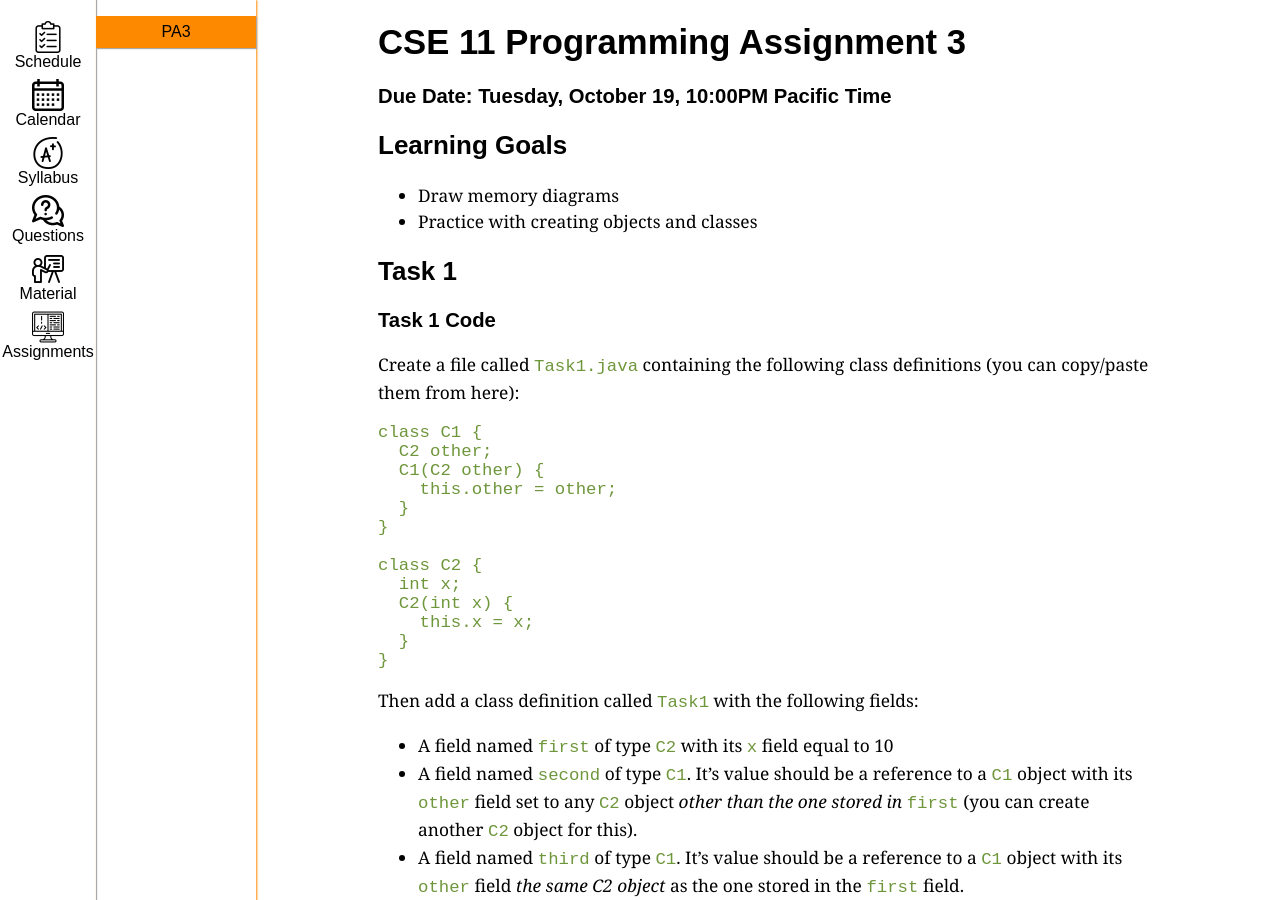
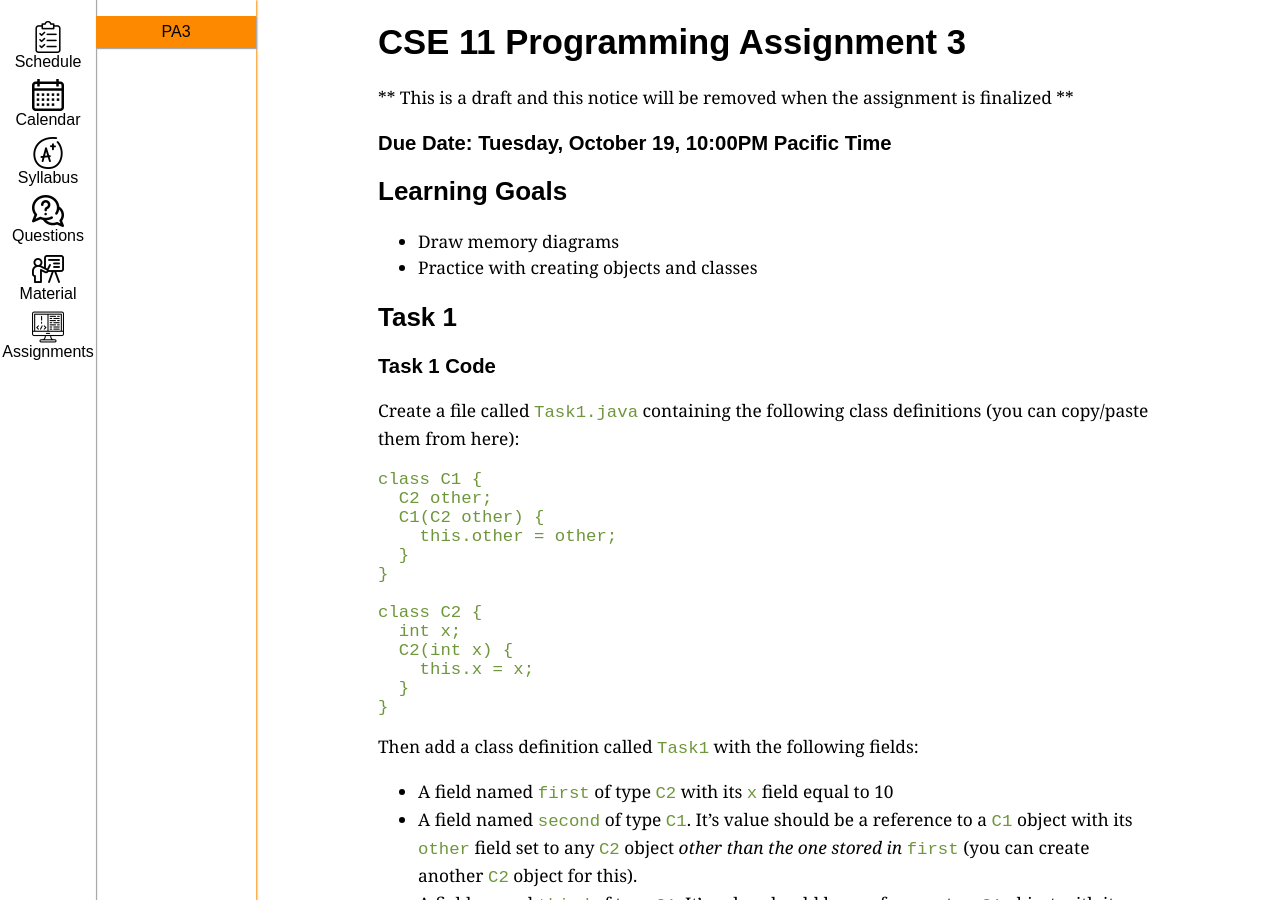
Before and after one commit to ucsd-cse11-w22/ucsd-cse11-w22.github.io, a Jekyll site: the page built from _assignments-drafts/pa3.md, in a window 1280 px wide and 900 px high. Built offline with Jekyll 4.4.1, drawn with Linux system fonts in a browser that asks for light colours.

Commit message:
pa3 draft

```diff
--- a/_assignments-drafts/pa3.md
+++ b/_assignments-drafts/pa3.md
@@ -6,6 +6,8 @@ released-on: "2021-10-15"
 ---
 
 # CSE 11 Programming Assignment 3
+
+** This is a draft and this notice will be removed when the assignment is finalized **
 
 ### Due Date: Tuesday, October 19, 10:00PM Pacific Time
 
```
